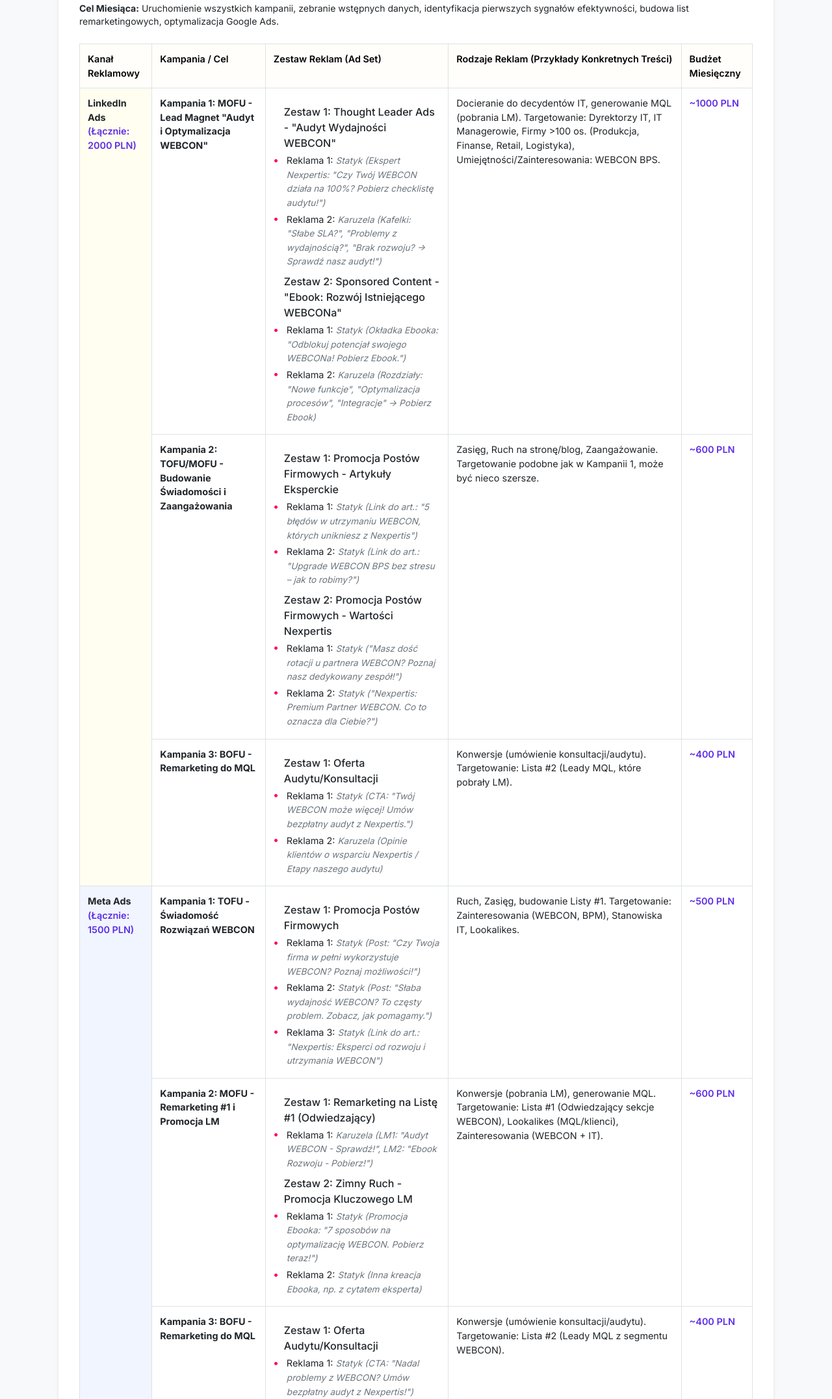
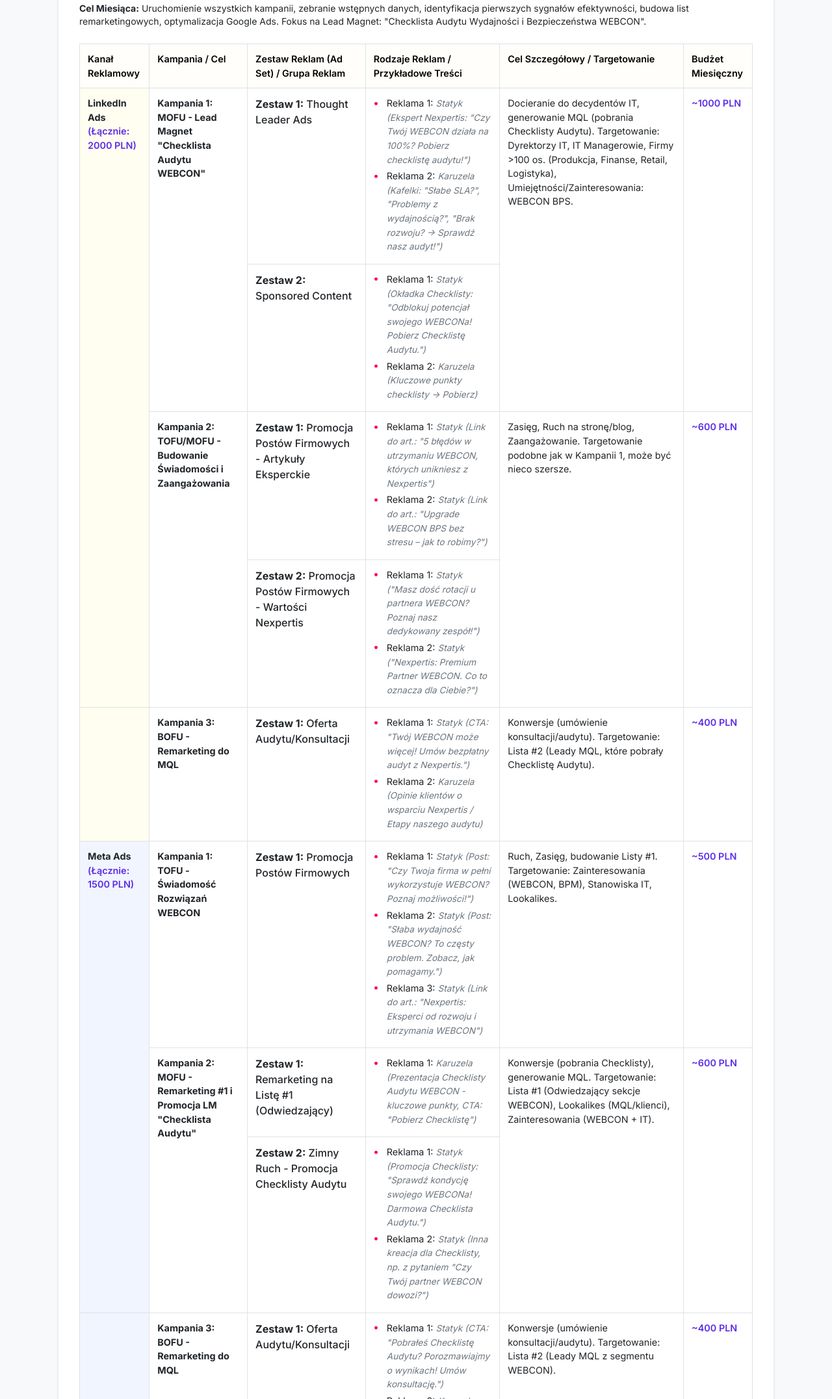
Before and after one commit to piotrborkowicz/kampaniaNexpertis, a plain HTML site: page index.html in a window 1280 px wide. Shown: the part 227-2380 px from the top of the page at 65% size. Drawn offline with nearby package versions, Linux system fonts and the light colour scheme.

Commit message:
Update index.html

```diff
--- a/index.html
+++ b/index.html
@@ -43,10 +43,9 @@
         .total-budget-row td { font-weight: 700; background-color: var(--brand-yellow-main); color: var(--brand-black); }
         .month-section { margin-bottom: 2.5rem; }
         .month-title { font-size: 1.5rem; font-weight: 700; margin-bottom: 1rem; padding-bottom: 0.5rem; border-bottom: 2px solid var(--brand-yellow-main); }
-        .channel-title { font-size: 1.25rem; font-weight: 600; color: var(--brand-pink-accent); margin-top: 1.5rem; margin-bottom: 0.75rem; }
-        .campaign-title { font-size: 1.1rem; font-weight: 600; color: var(--brand-blue-purple-main); margin-top: 1rem; margin-bottom: 0.5rem; }
-        .adset-title { font-size: 1rem; font-weight: 500; color: var(--brand-gray-darker); margin-top: 0.75rem; margin-bottom: 0.25rem; padding-left: 1rem; }
+        .adset-title-column3 { font-size: 1rem; font-weight: 500; color: var(--brand-gray-darker); margin-bottom: 0.25rem; }
         .ad-type { font-style: italic; color: var(--brand-gray-text-light); font-size: 0.85rem; }
+        .adset-description-column4 { font-weight: 500; color: var(--brand-gray-darker); margin-bottom: 0.25rem; font-size: 0.9rem; }
         .notes { font-size: 0.8rem; color: var(--brand-gray-text-light); margin-top: 1rem; padding: 0.75rem; background-color: #f9fafb; border-left: 3px solid var(--brand-yellow-main); border-radius: 0.25rem; }
     </style>
 </head>
@@ -57,70 +56,80 @@
 
         <div class="month-section">
             <h3 class="month-title">Miesiąc 1: Uruchomienie i Faza Nauki</h3>
-            <p class="mb-4 text-sm"><strong>Cel Miesiąca:</strong> Uruchomienie wszystkich kampanii, zebranie wstępnych danych, identyfikacja pierwszych sygnałów efektywności, budowa list remarketingowych, optymalizacja Google Ads.</p>
+            <p class="mb-4 text-sm"><strong>Cel Miesiąca:</strong> Uruchomienie wszystkich kampanii, zebranie wstępnych danych, identyfikacja pierwszych sygnałów efektywności, budowa list remarketingowych, optymalizacja Google Ads. Fokus na Lead Magnet: "Checklista Audytu Wydajności i Bezpieczeństwa WEBCON".</p>
             <table>
                 <thead>
                     <tr>
                         <th>Kanał Reklamowy</th>
                         <th>Kampania / Cel</th>
-                        <th>Zestaw Reklam (Ad Set)</th>
-                        <th>Rodzaje Reklam (Przykłady Konkretnych Treści)</th>
+                        <th>Zestaw Reklam (Ad Set) / Grupa Reklam</th>
+                        <th>Rodzaje Reklam / Przykładowe Treści</th>
+                        <th>Cel Szczegółowy / Targetowanie</th>
                         <th>Budżet Miesięczny</th>
                     </tr>
                 </thead>
                 <tbody>
                     <tr>
-                        <td rowspan="3" style="vertical-align: top; background-color: #fffef0;"><strong>LinkedIn Ads</strong><br><span class="budget-highlight">(Łącznie: 2000 PLN)</span></td>
-                        <td><strong>Kampania 1: MOFU - Lead Magnet "Audyt i Optymalizacja WEBCON"</strong></td>
+                        <td rowspan="4" style="vertical-align: top; background-color: #fffef0;"><strong>LinkedIn Ads</strong><br><span class="budget-highlight">(Łącznie: 2000 PLN)</span></td>
+                        <td rowspan="2"><strong>Kampania 1: MOFU - Lead Magnet "Checklista Audytu WEBCON"</strong></td>
+                        <td><div class="adset-title-column3"><strong>Zestaw 1:</strong> Thought Leader Ads</div></td>
                         <td>
-                            <div class="adset-title">Zestaw 1: Thought Leader Ads - "Audyt Wydajności WEBCON"</div>
                             <ul>
                                 <li>Reklama 1: <span class="ad-type">Statyk (Ekspert Nexpertis: "Czy Twój WEBCON działa na 100%? Pobierz checklistę audytu!")</span></li>
                                 <li>Reklama 2: <span class="ad-type">Karuzela (Kafelki: "Słabe SLA?", "Problemy z wydajnością?", "Brak rozwoju? -> Sprawdź nasz audyt!")</span></li>
                             </ul>
-                            <div class="adset-title mt-2">Zestaw 2: Sponsored Content - "Ebook: Rozwój Istniejącego WEBCONa"</div>
-                             <ul>
-                                <li>Reklama 1: <span class="ad-type">Statyk (Okładka Ebooka: "Odblokuj potencjał swojego WEBCONa! Pobierz Ebook.")</span></li>
-                                <li>Reklama 2: <span class="ad-type">Karuzela (Rozdziały: "Nowe funkcje", "Optymalizacja procesów", "Integracje" -> Pobierz Ebook)</span></li>
+                        </td>
+                        <td rowspan="2">Docieranie do decydentów IT, generowanie MQL (pobrania Checklisty Audytu). Targetowanie: Dyrektorzy IT, IT Managerowie, Firmy >100 os. (Produkcja, Finanse, Retail, Logistyka), Umiejętności/Zainteresowania: WEBCON BPS.</td>
+                        <td class="budget-highlight" rowspan="2">~1000 PLN</td>
+                    </tr>
+                    <tr>
+                        <td><div class="adset-title-column3"><strong>Zestaw 2:</strong> Sponsored Content</div></td>
+                        <td>
+                            <ul>
+                                <li>Reklama 1: <span class="ad-type">Statyk (Okładka Checklisty: "Odblokuj potencjał swojego WEBCONa! Pobierz Checklistę Audytu.")</span></li>
+                                <li>Reklama 2: <span class="ad-type">Karuzela (Kluczowe punkty checklisty -> Pobierz)</span></li>
                             </ul>
                         </td>
-                        <td>Docieranie do decydentów IT, generowanie MQL (pobrania LM). Targetowanie: Dyrektorzy IT, IT Managerowie, Firmy >100 os. (Produkcja, Finanse, Retail, Logistyka), Umiejętności/Zainteresowania: WEBCON BPS.</td>
-                        <td class="budget-highlight">~1000 PLN</td>
                     </tr>
                     <tr>
-                        <td><strong>Kampania 2: TOFU/MOFU - Budowanie Świadomości i Zaangażowania</strong></td>
+                        <td rowspan="2"><strong>Kampania 2: TOFU/MOFU - Budowanie Świadomości i Zaangażowania</strong></td>
+                        <td><div class="adset-title-column3"><strong>Zestaw 1:</strong> Promocja Postów Firmowych - Artykuły Eksperckie</div></td>
                         <td>
-                            <div class="adset-title">Zestaw 1: Promocja Postów Firmowych - Artykuły Eksperckie</div>
                             <ul>
                                 <li>Reklama 1: <span class="ad-type">Statyk (Link do art.: "5 błędów w utrzymaniu WEBCON, których unikniesz z Nexpertis")</span></li>
                                 <li>Reklama 2: <span class="ad-type">Statyk (Link do art.: "Upgrade WEBCON BPS bez stresu – jak to robimy?")</span></li>
                             </ul>
-                            <div class="adset-title mt-2">Zestaw 2: Promocja Postów Firmowych - Wartości Nexpertis</div>
+                        </td>
+                        <td rowspan="2">Zasięg, Ruch na stronę/blog, Zaangażowanie. Targetowanie podobne jak w Kampanii 1, może być nieco szersze.</td>
+                        <td class="budget-highlight" rowspan="2">~600 PLN</td>
+                    </tr>
+                    <tr>
+                        <td><div class="adset-title-column3"><strong>Zestaw 2:</strong> Promocja Postów Firmowych - Wartości Nexpertis</div></td>
+                        <td>
                              <ul>
                                 <li>Reklama 1: <span class="ad-type">Statyk ("Masz dość rotacji u partnera WEBCON? Poznaj nasz dedykowany zespół!")</span></li>
                                 <li>Reklama 2: <span class="ad-type">Statyk ("Nexpertis: Premium Partner WEBCON. Co to oznacza dla Ciebie?")</span></li>
                             </ul>
                         </td>
-                        <td>Zasięg, Ruch na stronę/blog, Zaangażowanie. Targetowanie podobne jak w Kampanii 1, może być nieco szersze.</td>
-                        <td class="budget-highlight">~600 PLN</td>
                     </tr>
                     <tr>
+                        <td style="vertical-align: top; background-color: #fffef0;"></td>
                         <td><strong>Kampania 3: BOFU - Remarketing do MQL</strong></td>
+                        <td><div class="adset-title-column3"><strong>Zestaw 1:</strong> Oferta Audytu/Konsultacji</div></td>
                         <td>
-                            <div class="adset-title">Zestaw 1: Oferta Audytu/Konsultacji</div>
                             <ul>
                                 <li>Reklama 1: <span class="ad-type">Statyk (CTA: "Twój WEBCON może więcej! Umów bezpłatny audyt z Nexpertis.")</span></li>
                                 <li>Reklama 2: <span class="ad-type">Karuzela (Opinie klientów o wsparciu Nexpertis / Etapy naszego audytu)</span></li>
                             </ul>
                         </td>
-                        <td>Konwersje (umówienie konsultacji/audytu). Targetowanie: Lista #2 (Leady MQL, które pobrały LM).</td>
+                        <td>Konwersje (umówienie konsultacji/audytu). Targetowanie: Lista #2 (Leady MQL, które pobrały Checklistę Audytu).</td>
                         <td class="budget-highlight">~400 PLN</td>
                     </tr>
                     <tr>
                         <td rowspan="3" style="vertical-align: top; background-color: #f0f5ff;"><strong>Meta Ads</strong><br><span class="budget-highlight">(Łącznie: 1500 PLN)</span></td>
                         <td><strong>Kampania 1: TOFU - Świadomość Rozwiązań WEBCON</strong></td>
+                        <td><div class="adset-title-column3"><strong>Zestaw 1:</strong> Promocja Postów Firmowych</div></td>
                         <td>
-                            <div class="adset-title">Zestaw 1: Promocja Postów Firmowych</div>
                              <ul>
                                 <li>Reklama 1: <span class="ad-type">Statyk (Post: "Czy Twoja firma w pełni wykorzystuje WEBCON? Poznaj możliwości!")</span></li>
                                 <li>Reklama 2: <span class="ad-type">Statyk (Post: "Słaba wydajność WEBCON? To częsty problem. Zobacz, jak pomagamy.")</span></li>
@@ -131,27 +140,32 @@
                         <td class="budget-highlight">~500 PLN</td>
                     </tr>
                     <tr>
-                        <td><strong>Kampania 2: MOFU - Remarketing #1 i Promocja LM</strong></td>
+                        <td rowspan="2"><strong>Kampania 2: MOFU - Remarketing #1 i Promocja LM "Checklista Audytu"</strong></td>
+                        <td><div class="adset-title-column3"><strong>Zestaw 1:</strong> Remarketing na Listę #1 (Odwiedzający)</div></td>
                         <td>
-                            <div class="adset-title">Zestaw 1: Remarketing na Listę #1 (Odwiedzający)</div>
                             <ul>
-                                <li>Reklama 1: <span class="ad-type">Karuzela (LM1: "Audyt WEBCON - Sprawdź!", LM2: "Ebook Rozwoju - Pobierz!")</span></li>
-                            </ul>
-                            <div class="adset-title mt-2">Zestaw 2: Zimny Ruch - Promocja Kluczowego LM</div>
-                             <ul>
-                                <li>Reklama 1: <span class="ad-type">Statyk (Promocja Ebooka: "7 sposobów na optymalizację WEBCON. Pobierz teraz!")</span></li>
-                                <li>Reklama 2: <span class="ad-type">Statyk (Inna kreacja Ebooka, np. z cytatem eksperta)</span></li>
+                                <li>Reklama 1: <span class="ad-type">Karuzela (Prezentacja Checklisty Audytu WEBCON - kluczowe punkty, CTA: "Pobierz Checklistę")</span></li>
                             </ul>
                         </td>
-                        <td>Konwersje (pobrania LM), generowanie MQL. Targetowanie: Lista #1 (Odwiedzający sekcje WEBCON), Lookalikes (MQL/klienci), Zainteresowania (WEBCON + IT).</td>
-                        <td class="budget-highlight">~600 PLN</td>
+                        <td rowspan="2">Konwersje (pobrania Checklisty), generowanie MQL. Targetowanie: Lista #1 (Odwiedzający sekcje WEBCON), Lookalikes (MQL/klienci), Zainteresowania (WEBCON + IT).</td>
+                        <td class="budget-highlight" rowspan="2">~600 PLN</td>
                     </tr>
                     <tr>
+                        <td><div class="adset-title-column3"><strong>Zestaw 2:</strong> Zimny Ruch - Promocja Checklisty Audytu</div></td>
+                        <td>
+                             <ul>
+                                <li>Reklama 1: <span class="ad-type">Statyk (Promocja Checklisty: "Sprawdź kondycję swojego WEBCONa! Darmowa Checklista Audytu.")</span></li>
+                                <li>Reklama 2: <span class="ad-type">Statyk (Inna kreacja dla Checklisty, np. z pytaniem "Czy Twój partner WEBCON dowozi?")</span></li>
+                            </ul>
+                        </td>
+                    </tr>
+                    <tr>
+                         <td style="vertical-align: top; background-color: #f0f5ff;"></td>
                         <td><strong>Kampania 3: BOFU - Remarketing do MQL</strong></td>
+                        <td><div class="adset-title-column3"><strong>Zestaw 1:</strong> Oferta Audytu/Konsultacji</div></td>
                         <td>
-                            <div class="adset-title">Zestaw 1: Oferta Audytu/Konsultacji</div>
                             <ul>
-                                <li>Reklama 1: <span class="ad-type">Statyk (CTA: "Nadal problemy z WEBCON? Umów bezpłatny audyt z Nexpertis!")</span></li>
+                                <li>Reklama 1: <span class="ad-type">Statyk (CTA: "Pobrałeś Checklistę Audytu? Porozmawiajmy o wynikach! Umów konsultację.")</span></li>
                                 <li>Reklama 2: <span class="ad-type">Karuzela (Korzyści: "Stabilny zespół", "Jasne SLA", "Doświadczenie" -> Umów konsultację)</span></li>
                             </ul>
                         </td>
@@ -162,18 +176,18 @@
                         <td style="vertical-align: top; background-color: #fff9e6;"><strong>Google Ads Search</strong><br><span class="budget-highlight">(Łącznie: 1500 PLN)</span></td>
                         <td><strong>Kampania 1: WEBCON - Utrzymanie i Rozwój (BOFU)</strong></td>
                         <td>
-                            <div class="adset-title">Ad Group 1: Utrzymanie WEBCON</div>
-                            <span class="ad-type">Reklamy tekstowe RSA (2-3 warianty, np. "Profesjonalne Utrzymanie WEBCON BPS. Gwarancja SLA. Sprawdź!", "Niezawodne Wsparcie WEBCON. Twój Partner Nexpertis.")</span>
-                            <div class="adset-title mt-2">Ad Group 2: Rozwój WEBCON</div>
-                            <span class="ad-type">Reklamy tekstowe RSA (2-3 warianty, np. "Rozwój Systemu WEBCON. Nowe Funkcje, Integracje. Zapytaj!", "Optymalizacja WEBCON BPS. Zwiększ Wydajność z Nexpertis.")</span>
-                            <div class="adset-title mt-2">Ad Group 3: Problemy / Audyt / Zmiana Partnera WEBCON</div>
-                            <span class="ad-type">Reklamy tekstowe RSA (2-3 warianty, np. "Problemy z WEBCON? Darmowy Audyt Systemu. Zgłoś się!", "Zmiana Partnera WEBCON? Wybierz Doświadczenie Nexpertis.")</span>
+                            <div class="adset-title-column3">Ad Group 1: Utrzymanie WEBCON</div>
+                            <div class="adset-title-column3 mt-2">Ad Group 2: Rozwój WEBCON</div>
+                            <div class="adset-title-column3 mt-2">Ad Group 3: Problemy / Audyt / Zmiana Partnera WEBCON</div>
                         </td>
-                        <td>Przechwycenie zapytań od firm szukających wsparcia/rozwoju WEBCON. Słowa kluczowe: `utrzymanie webcon`, `rozwój webcon bps`, `audyt webcon`, `problemy z webcon`. <strong>Wymaga pilnej optymalizacji!</strong></td>
+                        <td>
+                            <span class="ad-type">Reklamy tekstowe RSA (2-3 warianty dla każdej Ad Group, np. "Profesjonalne Utrzymanie WEBCON BPS. Gwarancja SLA. Sprawdź!", "Rozwój Systemu WEBCON. Nowe Funkcje. Zapytaj!", "Problemy z WEBCON? Darmowy Audyt Systemu.")</span>
+                        </td>
+                        <td>Przechwycenie zapytań od firm szukających wsparcia/rozwoju WEBCON. Słowa kluczowe: `utrzymanie webcon`, `rozwój webcon bps`, `audyt webcon`, `problemy z webcon`.</td>
                         <td class="budget-highlight">1500 PLN</td>
                     </tr>
                     <tr class="total-budget-row">
-                        <td colspan="4"><strong>Miesięczny Budżet Całkowity</strong></td>
+                        <td colspan="5"><strong>Miesięczny Budżet Całkowity</strong></td>
                         <td><strong>5000 PLN</strong></td>
                     </tr>
                 </tbody>
@@ -199,7 +213,7 @@
                         <td style="vertical-align: top; background-color: #fffef0;"><strong>LinkedIn Ads</strong><br><span class="budget-highlight">(Łącznie: 2000 PLN)</span></td>
                         <td colspan="3">Kontynuacja kampanii z Miesiąca 1, z optymalizacją na podstawie wyników. Możliwe:
                             <ul>
-                                <li>Zwiększenie budżetu na najlepiej konwertujący zestaw LM.</li>
+                                <li>Zwiększenie budżetu na najlepiej konwertujący zestaw LM (Checklista Audytu).</li>
                                 <li>Testowanie nowych kreacji dla Thought Leader Ads / Sponsored Content (np. inne ujęcie problemu, inne zdjęcie eksperta).</li>
                                 <li>Zawężenie/rozszerzenie targetowania w zależności od jakości leadów.</li>
                             </ul>
@@ -211,7 +225,7 @@
                         <td colspan="3">Kontynuacja kampanii z Miesiąca 1, z optymalizacją. Możliwe:
                             <ul>
                                 <li>Wzmocnienie budżetu na remarketing, jeśli Listy #1 i #2 są wystarczająco duże i efektywne.</li>
-                                <li>Testowanie nowych formatów (np. Instant Experience dla prezentacji LM lub Case Study).</li>
+                                <li>Testowanie nowych formatów (np. Instant Experience dla prezentacji Checklisty Audytu).</li>
                                 <li>Optymalizacja targetowania Lookalike na podstawie danych z Miesiąca 1.</li>
                             </ul>
                         </td>
@@ -256,8 +270,8 @@
                         <td style="vertical-align: top; background-color: #fffef0;"><strong>LinkedIn Ads</strong><br><span class="budget-highlight">(Łącznie: 2000 PLN)</span></td>
                         <td colspan="3">Kontynuacja optymalizacji. Możliwe:
                             <ul>
-                                <li>Jeśli jeden LM (np. Checklista Audytu) działa wyjątkowo dobrze, można rozważyć stworzenie drugiego, komplementarnego (np. bardziej szczegółowy Ebook o rozwiązywaniu problemów wykrytych w audycie).</li>
-                                <li>Testowanie nowych grup docelowych (np. nieco inne branże, które też intensywnie używają WEBCON, a nie były priorytetem na start).</li>
+                                <li>Jeśli Checklista Audytu działa wyjątkowo dobrze, można rozważyć stworzenie drugiego, komplementarnego LM (np. Ebook "Rozwiązywanie Problemów z WEBCON").</li>
+                                <li>Testowanie nowych grup docelowych (np. nieco inne branże, które też intensywnie używają WEBCON).</li>
                             </ul>
                         </td>
                         <td class="budget-highlight">~2000 PLN</td>
@@ -267,7 +281,7 @@
                         <td colspan="3">Kontynuacja optymalizacji. Możliwe:
                             <ul>
                                 <li>Skalowanie budżetu na najlepiej działające zestawy remarketingowe (jeśli CPA jest akceptowalne).</li>
-                                <li>Testowanie nowych kreacji wideo (krótkie testimoniale, animacje pokazujące rozwiązanie problemu), jeśli zasoby na to pozwolą.</li>
+                                <li>Testowanie nowych kreacji wideo (krótkie testimoniale), jeśli zasoby na to pozwolą.</li>
                             </ul>
                         </td>
                         <td class="budget-highlight">~1500 PLN</td>
@@ -277,7 +291,7 @@
                         <td colspan="3">Utrzymanie wysokiej efektywności. Analiza:
                             <ul>
                                 <li>Które grupy reklam/słowa kluczowe generują najwięcej SQL i jaki jest ich koszt?</li>
-                                <li>Czy jest przestrzeń do zwiększenia budżetu na najbardziej rentowne frazy, czy raczej należy szukać nowych, niszowych zapytań?</li>
+                                <li>Czy jest przestrzeń do zwiększenia budżetu na najbardziej rentowne frazy?</li>
                             </ul>
                         </td>
                         <td class="budget-highlight">1500 PLN</td>
```
